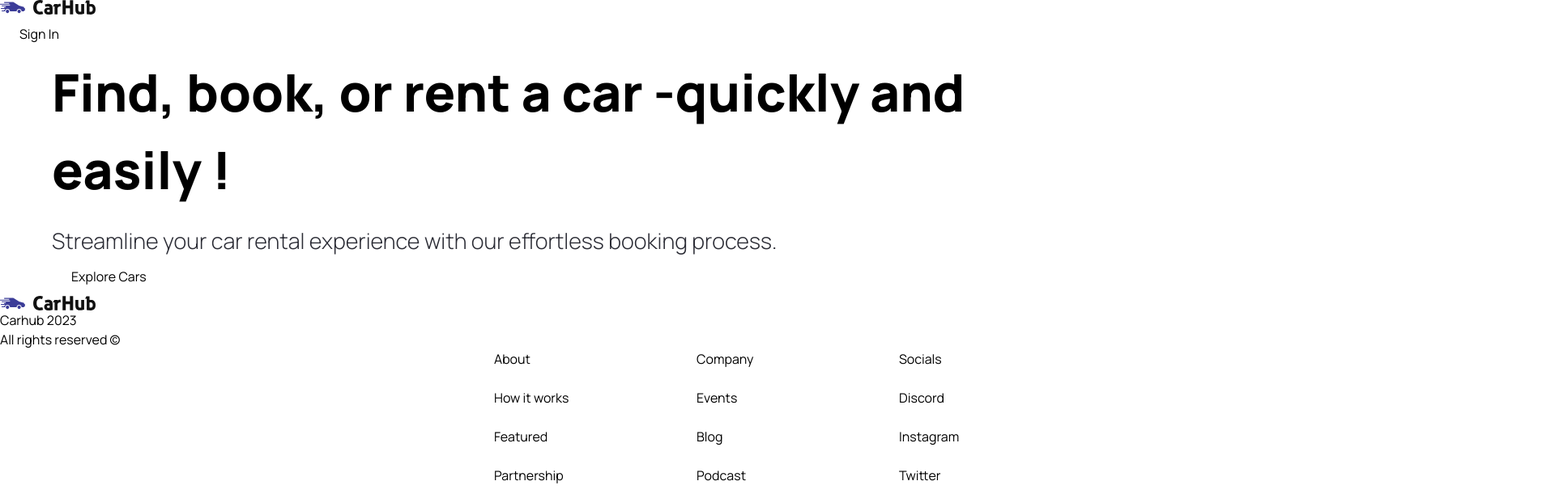
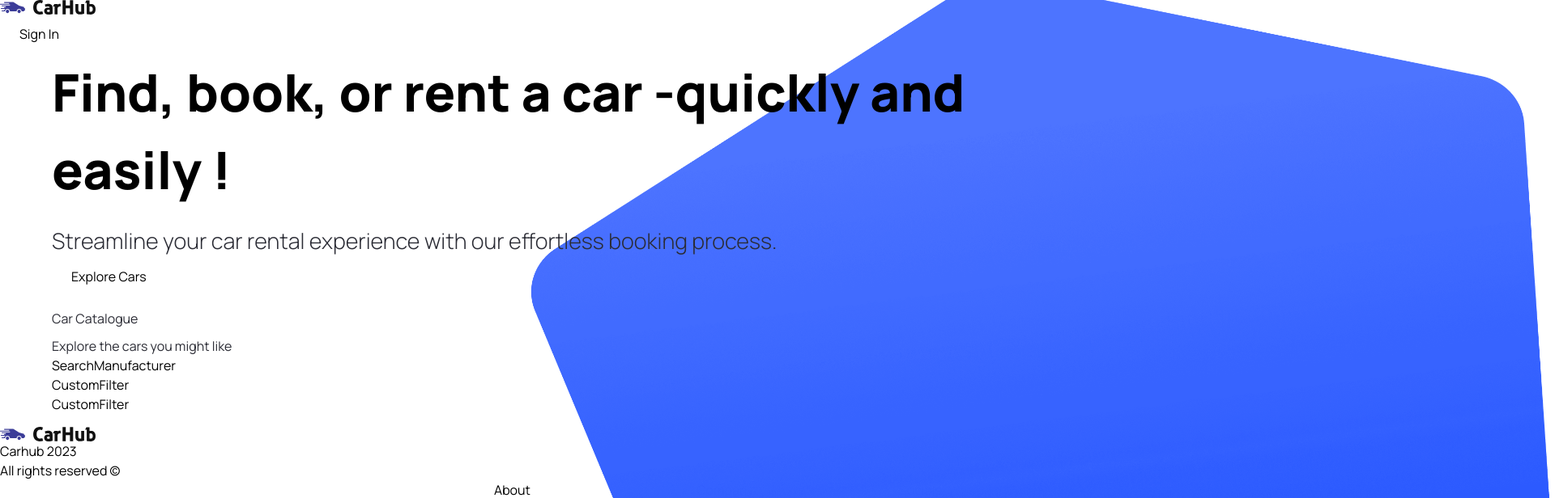
Before and after one commit to DeepaBhandari/nextjs-car-portal, a Next.js app: page / in a window 1280 px wide. Shown: the top 616 px of the page at 81% size, 1920 px wide, since content can reach past the window. Built offline with nearby package versions, Linux system fonts and the light colour scheme.

Commit message:
searchbar addition

```diff
--- a/src/app/page.tsx
+++ b/src/app/page.tsx
@@ -1,9 +1,23 @@
 import Hero from '@/components/Hero'
+import { SearchBar,CustomFilter } from '@/components'
 
 export default function Home() {
   return (
     <main className="overflow-hidden">
     <Hero/>
+    <div className="mt-12 padding-x padding-y max-width" id="discover">
+       <div className="home__text-container">
+        <h1 className="text-4xl font-extrabold">Car Catalogue</h1>
+        <p>Explore the cars you might like</p>
+       </div>
+       <div className ="more__filters">
+          <SearchBar/>
+          <div className="more__filer container">
+            <CustomFilter title="fuel"/>
+            <CustomFilter title="year"/>
+          </div>
+       </div>
+    </div>
     </main>
   )
 }
--- /dev/null
+++ b/src/components/CustomFilter.tsx
@@ -0,0 +1,9 @@
+import React from 'react'
+
+const CustomFilter = () => {
+  return (
+    <div>CustomFilter</div>
+  )
+}
+
+export default CustomFilter
--- a/src/components/Hero.tsx
+++ b/src/components/Hero.tsx
@@ -3,7 +3,7 @@
 import Image from 'next/image'
 import { CustomButton } from '.'
 const Hero = () => {
-    const handleScroll = ()=>{
+    const handleScroll:any = ()=>{
 
     }
   return (
@@ -25,9 +25,9 @@
               <Image src = "/hero.png" alt ="hero"
               fill className = "object-contain"
               />
+            </div>
               <div className="hero__image-overlay"></div>
             </div>
-        </div>
         </div>
   )
 }
--- /dev/null
+++ b/src/components/SearchBar.tsx
@@ -0,0 +1,23 @@
+"use client";
+
+import { SearchManufacturer } from '.';
+import { useState } from 'react';
+
+const SearchBar = () => {
+    const [manufacturer, setManufacturer] = useState('');
+    const handleSearch = ()=>{
+
+    }
+  return (
+    <form className="searchbar" onSubmit={handleSearch}>
+     <div className="searchbar__item">
+        <SearchManufacturer
+        manufacturer = {manufacturer}
+        setManufacturer = {setManufacturer}
+        />
+     </div>
+    </form>
+  )
+}
+
+export default SearchBar
--- /dev/null
+++ b/src/components/SearchManufacturer.tsx
@@ -0,0 +1,10 @@
+import { SearchManufacturerProps } from '@/types'
+import React from 'react'
+
+const SearchManufacturer = ({manufacturer, setManufacturer}:SearchManufacturerProps ) => {
+  return (
+    <div>SearchManufacturer</div>
+  )
+}
+
+export default SearchManufacturer
--- a/src/types/index.ts
+++ b/src/types/index.ts
@@ -1,4 +1,5 @@
 import { MouseEventHandler } from "react";
+import SearchManufacturer from '../components/SearchManufacturer';
 
 export interface CustomButtonProps {
     title: string;
@@ -6,3 +7,7 @@
     handleClick?: MouseEventHandler<HTMLButtonElement>;
     btnType?: "button"|"submit";
 }
+export interface SearchManufacturerProps{
+    manufacturer: string;
+    setManufacturer: (manufacturer:string)=> void;
+}
```
Also changed, not shown: src/components/index.ts (+7 -1 lines).
